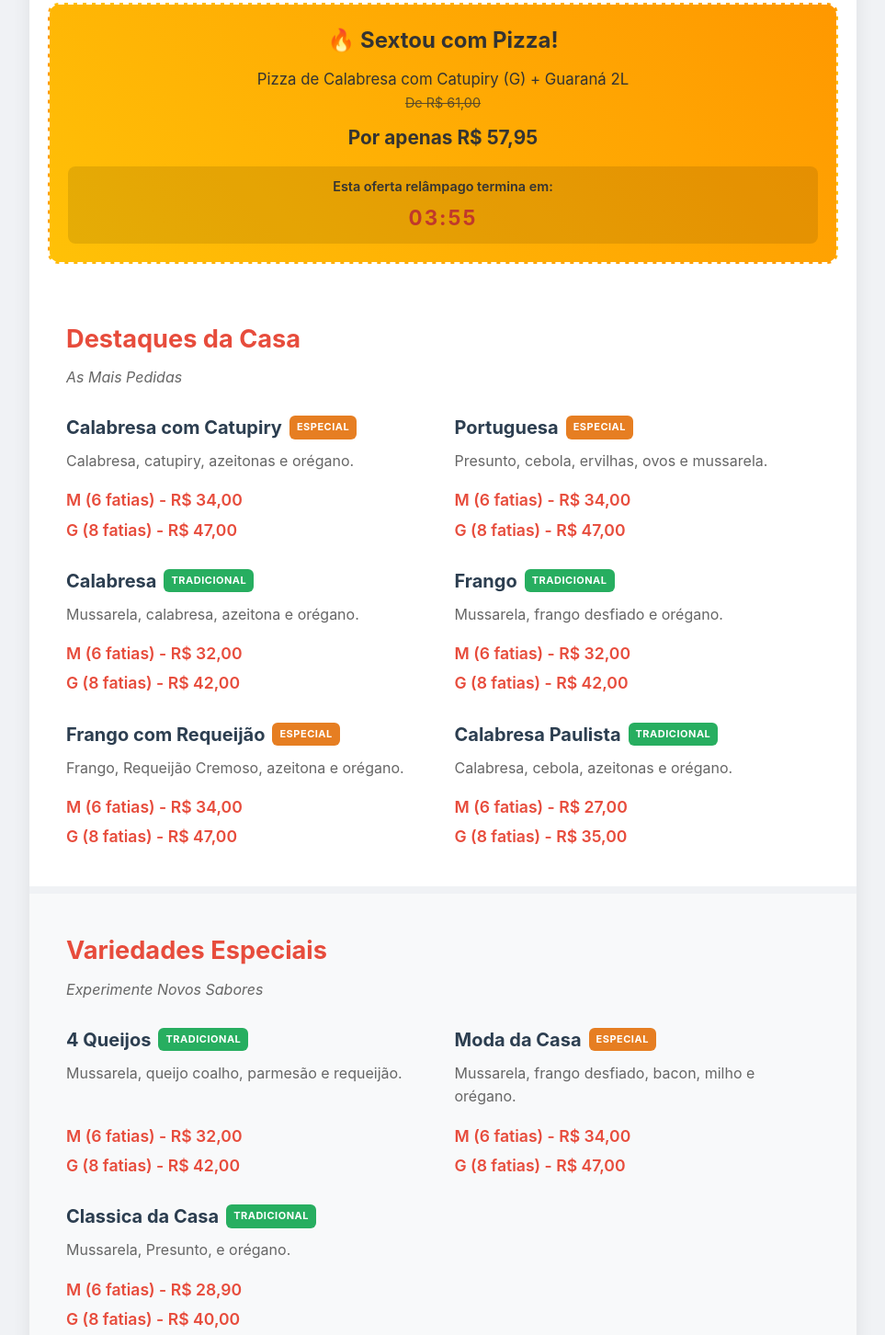
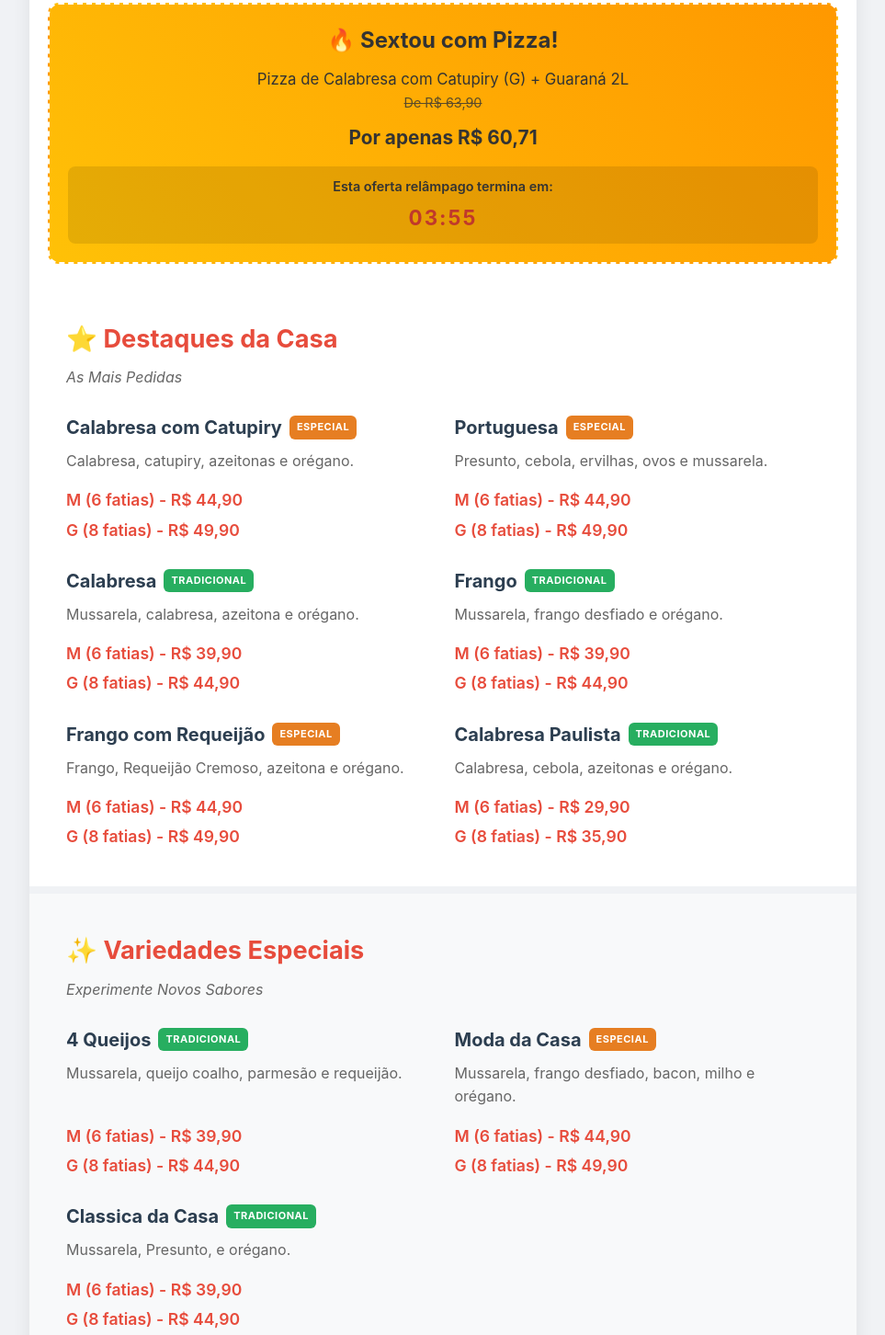
Before and after one commit to Railane-a11y/-cardapio-pizzaria, a website: page index.html in a window 1280 px wide. Shown: the part 220-1672 px from the top of the page at 92% size, without its empty margins (158-1121 px from the left). Drawn offline with Linux system fonts and the light colour scheme.

Commit message:
Update index.html

```diff
--- a/index.html
+++ b/index.html
@@ -164,15 +164,15 @@
 
         <main class="menu">
             <section id="destaques" class="category category-destaques">
-                <h2> Destaques da Casa</h2>
+                <h2>⭐ Destaques da Casa</h2>
                 <p class="category-subtitle">As Mais Pedidas</p>
                 <div class="items-grid">
                     <article class="item-card">
                         <h3>Calabresa com Catupiry <span class="badge badge-especial">Especial</span></h3>
                         <p class="description">Calabresa, catupiry, azeitonas e orégano.</p>
                         <p class="price">
-                            <span>M (6 fatias) - R$ 34,00</span>
-                            <span>G (8 fatias) - R$ 47,00</span>
+                            <span>M (6 fatias) - R$ 44,90</span>
+                            <span>G (8 fatias) - R$ 49,90</span>
                         </p>
                     </article>
 
@@ -180,8 +180,8 @@
                         <h3>Portuguesa <span class="badge badge-especial">Especial</span></h3>
                         <p class="description">Presunto, cebola, ervilhas, ovos e mussarela.</p>
                         <p class="price">
-                            <span>M (6 fatias) - R$ 34,00</span>
-                            <span>G (8 fatias) - R$ 47,00</span>
+                            <span>M (6 fatias) - R$ 44,90</span>
+                            <span>G (8 fatias) - R$ 49,90</span>
                         </p>
                     </article>
 
@@ -189,8 +189,8 @@
                         <h3>Calabresa <span class="badge badge-tradicional">Tradicional</span></h3>
                         <p class="description">Mussarela, calabresa, azeitona e orégano.</p>
                         <p class="price">
-                            <span>M (6 fatias) - R$ 32,00</span>
-                            <span>G (8 fatias) - R$ 42,00</span>
+                            <span>M (6 fatias) - R$ 39,90</span>
+                            <span>G (8 fatias) - R$ 44,90</span>
                         </p>
                     </article>
 
@@ -198,8 +198,8 @@
                         <h3>Frango <span class="badge badge-tradicional">Tradicional</span></h3>
                         <p class="description">Mussarela, frango desfiado e orégano.</p>
                         <p class="price">
-                            <span>M (6 fatias) - R$ 32,00</span>
-                            <span>G (8 fatias) - R$ 42,00</span>
+                            <span>M (6 fatias) - R$ 39,90</span>
+                            <span>G (8 fatias) - R$ 44,90</span>
                         </p>
                     </article>
 
@@ -207,8 +207,8 @@
                         <h3>Frango com Requeijão <span class="badge badge-especial">Especial</span></h3>
                         <p class="description">Frango, Requeijão Cremoso, azeitona e orégano.</p>
                         <p class="price">
-                            <span>M (6 fatias) - R$ 34,00</span>
-                            <span>G (8 fatias) - R$ 47,00</span>
+                            <span>M (6 fatias) - R$ 44,90</span>
+                            <span>G (8 fatias) - R$ 49,90</span>
                         </p>
                     </article>
 
@@ -216,23 +216,23 @@
                         <h3>Calabresa Paulista <span class="badge badge-tradicional">Tradicional</span></h3>
                         <p class="description">Calabresa, cebola, azeitonas e orégano.</p>
                         <p class="price">
-                            <span>M (6 fatias) - R$ 27,00</span>
-                            <span>G (8 fatias) - R$ 35,00</span>
+                            <span>M (6 fatias) - R$ 29,90</span>
+                            <span>G (8 fatias) - R$ 35,90</span>
                         </p>
                     </article>
                 </div>
             </section>
 
             <section id="especiais" class="category category-especiais">
-                <h2> Variedades Especiais</h2>
+                <h2>✨ Variedades Especiais</h2>
                 <p class="category-subtitle">Experimente Novos Sabores</p>
                 <div class="items-grid">
                     <article class="item-card">
                         <h3>4 Queijos <span class="badge badge-tradicional">Tradicional</span></h3>
                         <p class="description">Mussarela, queijo coalho, parmesão e requeijão.</p>
                         <p class="price">
-                            <span>M (6 fatias) - R$ 32,00</span>
-                            <span>G (8 fatias) - R$ 42,00</span>
+                            <span>M (6 fatias) - R$ 39,90</span>
+                            <span>G (8 fatias) - R$ 44,90</span>
                         </p>
                     </article>
 
@@ -240,8 +240,8 @@
                         <h3>Moda da Casa <span class="badge badge-especial">Especial</span></h3>
                         <p class="description">Mussarela, frango desfiado, bacon, milho e orégano.</p>
                         <p class="price">
-                            <span>M (6 fatias) - R$ 34,00</span>
-                            <span>G (8 fatias) - R$ 47,00</span>
+                            <span>M (6 fatias) - R$ 44,90</span>
+                            <span>G (8 fatias) - R$ 49,90</span>
                         </p>
                     </article>
 
@@ -249,8 +249,8 @@
                         <h3>Classica da Casa <span class="badge badge-tradicional">Tradicional</span></h3>
                         <p class="description">Mussarela, Presunto, e orégano.</p>
                         <p class="price">
-                            <span>M (6 fatias) - R$ 28,90</span>
-                            <span>G (8 fatias) - R$ 40,00</span>
+                            <span>M (6 fatias) - R$ 39,90</span>
+                            <span>G (8 fatias) - R$ 44,90</span>
                         </p>
                     </article>
                 </div>
@@ -263,18 +263,18 @@
                     <article class="item-card">
                         <h3>Frango com Catupiry <span class="badge badge-premium">Premium</span></h3>
                         <p class="description">Frango, mussarela, catupiry, bacon e orégano.</p>
-                        <p class="price"><span>M (6 fatias) - R$ 35,00</span><span>G (8 fatias) - R$ 47,00</span></p>
+                        <p class="price"><span>M (6 fatias) - R$ 52,90</span><span>G (8 fatias) - R$ 57,90</span></p>
                     </article>
                     <article class="item-card">
                         <h3>Carne Seca <span class="badge badge-premium">Premium</span></h3>
                         <p class="description">Mussarela, carne seca, bacon e cebola.</p>
-                        <p class="price"><span>M (6 fatias) - R$ 42,00</span><span>G (8 fatias) - R$ 57,99</span></p>
+                        <p class="price"><span>M (6 fatias) - R$ 52,90</span><span>G (8 fatias) - R$ 57,90</span></p>
                     </article>
                 </div>
             </section>
 
             <section id="bordas" class="category category-destaques">
-                <h2> BORDAS RECHEADAS</h2>
+                <h2>🧀 BORDAS RECHEADAS</h2>
                 <div class="items-grid">
                     <article class="item-card">
                         <h3>Bordas Especiais</h3>
@@ -366,18 +366,18 @@
         let pedidoEmProcessamento = false;
 
         // ==================================================================
-        //  OFERTAS AUTOMÁTICAS (PREÇOS ORIGINAIS DO SISTEMA)
+        //  OFERTAS AUTOMÁTICAS (PREÇOS NOVOS ATUALIZADOS)
         // ==================================================================
         const products = {
-            'calabresa': { name: 'Pizza de Calabresa (G)', price: 42.00 },
-            'calabresacatupiry': { name: 'Pizza de Calabresa com Catupiry (G)', price: 47.00 },
-            'frangorequeijao': { name: 'Pizza de Frango com Requeijão (G)', price: 47.00 },
-            'portuguesa': { name: 'Pizza Portuguesa (G)', price: 47.00 },
-            '4queijos': { name: 'Pizza 4 Queijos (G)', price: 42.00 },
-            'modadacasa': { name: 'Pizza Moda da Casa (G)', price: 47.00 },
-            'frangocatupiry': { name: 'Pizza Frango com Catupiry (G)', price: 47.00 },
-            'carneseca': { name: 'Pizza Carne Seca (G)', price: 57.99 },
-            'calabresapaulista': { name: 'Pizza Calabresa Paulista (G)', price: 35.00 },
+            'calabresa': { name: 'Pizza de Calabresa (G)', price: 44.90 },
+            'calabresacatupiry': { name: 'Pizza de Calabresa com Catupiry (G)', price: 49.90 },
+            'frangorequeijao': { name: 'Pizza de Frango com Requeijão (G)', price: 49.90 },
+            'portuguesa': { name: 'Pizza Portuguesa (G)', price: 49.90 },
+            '4queijos': { name: 'Pizza 4 Queijos (G)', price: 44.90 },
+            'modadacasa': { name: 'Pizza Moda da Casa (G)', price: 49.90 },
+            'frangocatupiry': { name: 'Pizza Frango com Catupiry (G)', price: 57.90 },
+            'carneseca': { name: 'Pizza Carne Seca (G)', price: 57.90 },
+            'calabresapaulista': { name: 'Pizza Calabresa Paulista (G)', price: 35.90 },
             'coca2l': { name: 'Coca-Cola 2L', price: 14.00 },
             'guarana2l': { name: 'Guaraná 2L', price: 14.00 },
             'coca1l': { name: 'Coca-Cola 1L', price: 10.00 },
```
